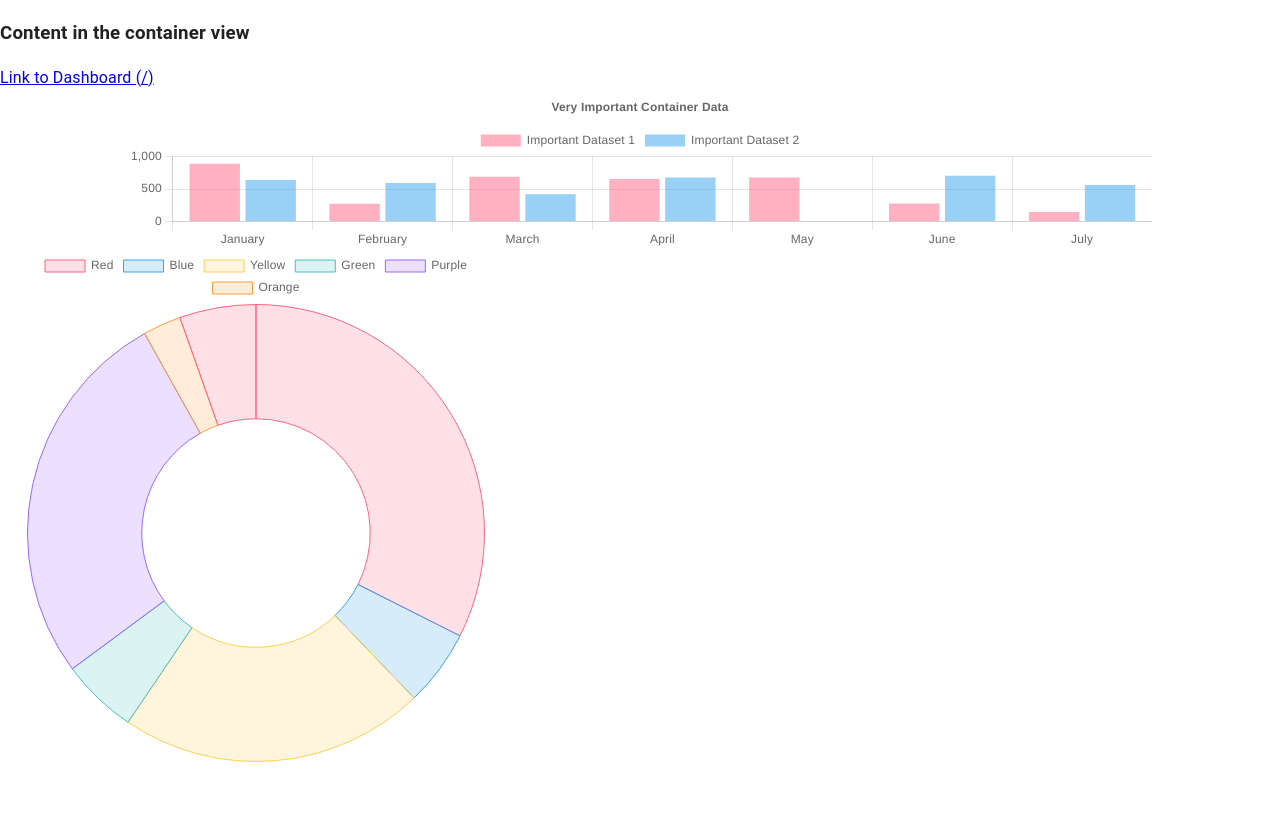
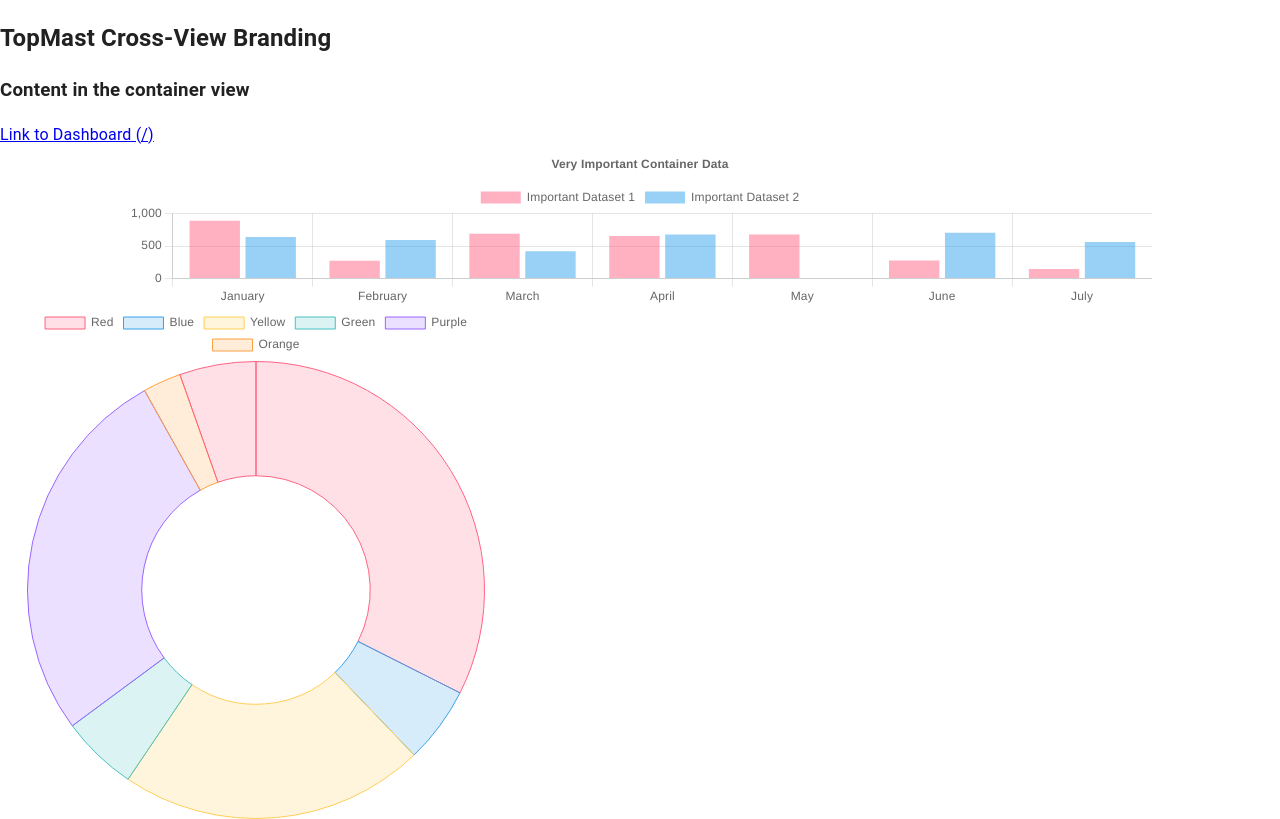
Before and after one commit to oslabs-beta/Topmast, a React (Vite) app in the folder ui/: page /container in a window 1280 px wide. Built offline with nearby package versions, Linux system fonts and the light colour scheme; what @docker/docker-mui-theme, @docker/extension-api-client would draw is missing.

Commit message:
merged with dev

```diff
--- a/ui/package.json
+++ b/ui/package.json
@@ -6,12 +6,12 @@
   "dependencies": {
     "@docker/docker-mui-theme": "<0.1.0",
     "@docker/extension-api-client": "0.3.3",
-    "@emotion/react": "^^11.10.4",
-    "@emotion/styled": "^^11.10.4",
+    "@emotion/react": "^11.10.4",
+    "@emotion/styled": "^11.10.4",
     "@mui/icons-material": "^5.11.11",
     "@faker-js/faker": "^7.6.0",
     "@mui/icons-material": "^5.11.11",
-    "@mui/material": "^^5.10.8",
+    "@mui/material": "^5.10.8",
     "@mui/x-data-grid": "^6.0.4",
     "@mui/x-data-grid-generator": "^6.0.4",
     "chart.js": "^4.2.1",
--- a/ui/src/App.tsx
+++ b/ui/src/App.tsx
@@ -6,6 +6,8 @@ import LogsDashboard from './components/LogsDashboard';
 export function App() {
   return (
     <>
+
+    <h2>TopMast Cross-View Branding</h2>
 
       <Routes>
         <Route path="/" element={<DashboardView />} />
--- a/ui/src/views/ContainerView.tsx
+++ b/ui/src/views/ContainerView.tsx
@@ -103,11 +103,11 @@ type Props = {};
 
 export default function ContainerView(props: Props) {
   return (
-    <div>
+    <>
+      <h3>Content in the container view</h3>
+      <Link to="/">Link to Dashboard (/)</Link>
 
-      <h3>Content in the container view</h3>
 
-      <Link to="/">Link to Dashboard (/)</Link>
 
       <div
         style={{
@@ -124,6 +124,8 @@ export default function ContainerView(props: Props) {
         <Doughnut data={doughData} />
       </div>
 
-    </div>
+
+
+    </>
   );
 }
--- a/ui/src/views/DashboardView.tsx
+++ b/ui/src/views/DashboardView.tsx
@@ -34,7 +34,7 @@ const DashboardView = () => {
 
   return (
     <div>
-      <Link to="containerlogs">Link to Logs</Link>
+      <Link to="container">Link to generic container</Link> | <Link to="containerlogs">Link to Logs</Link>
       {/* // DashboardView */}
       {containers.map((container) => {
         // console.log(container);
```
